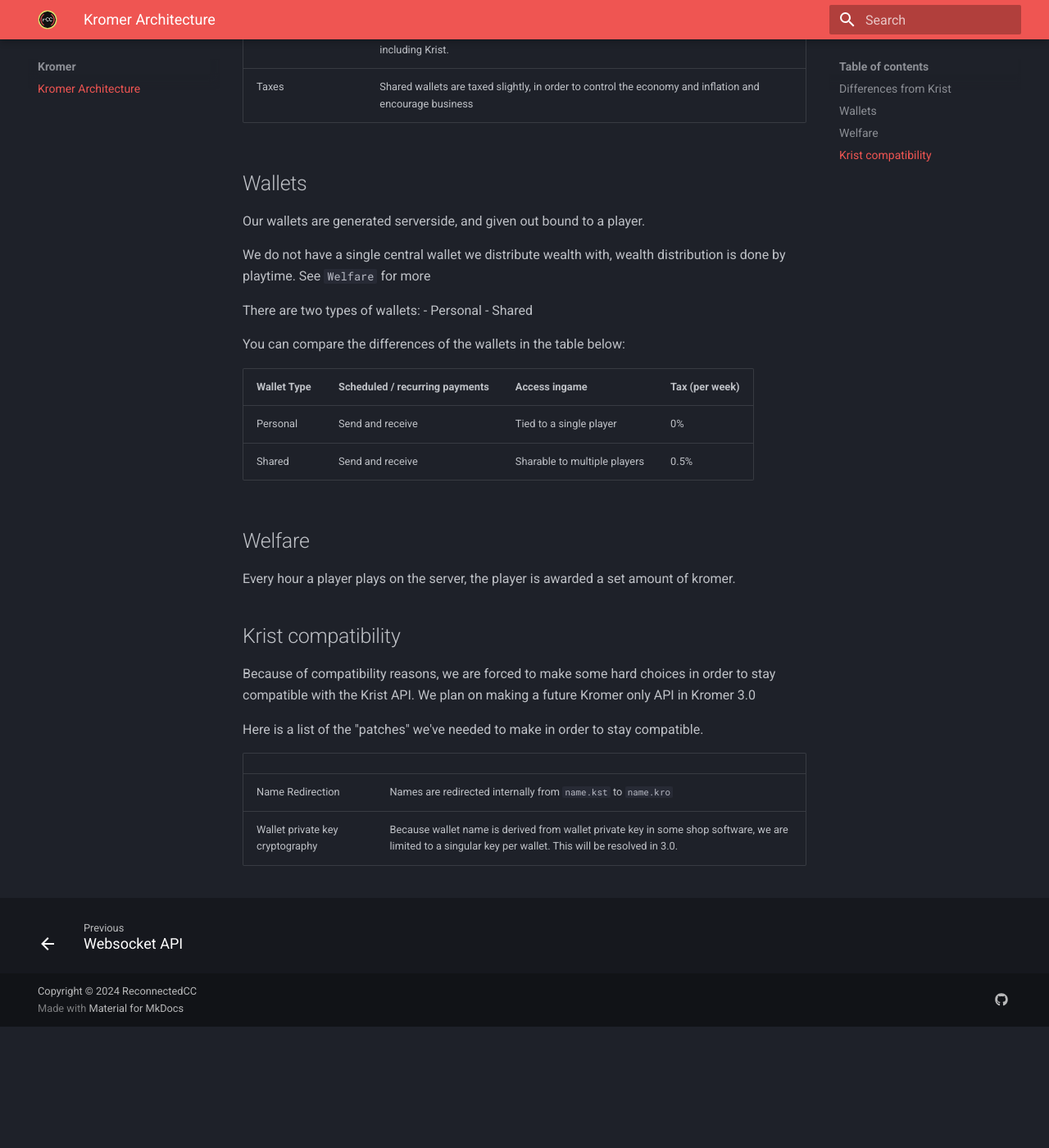
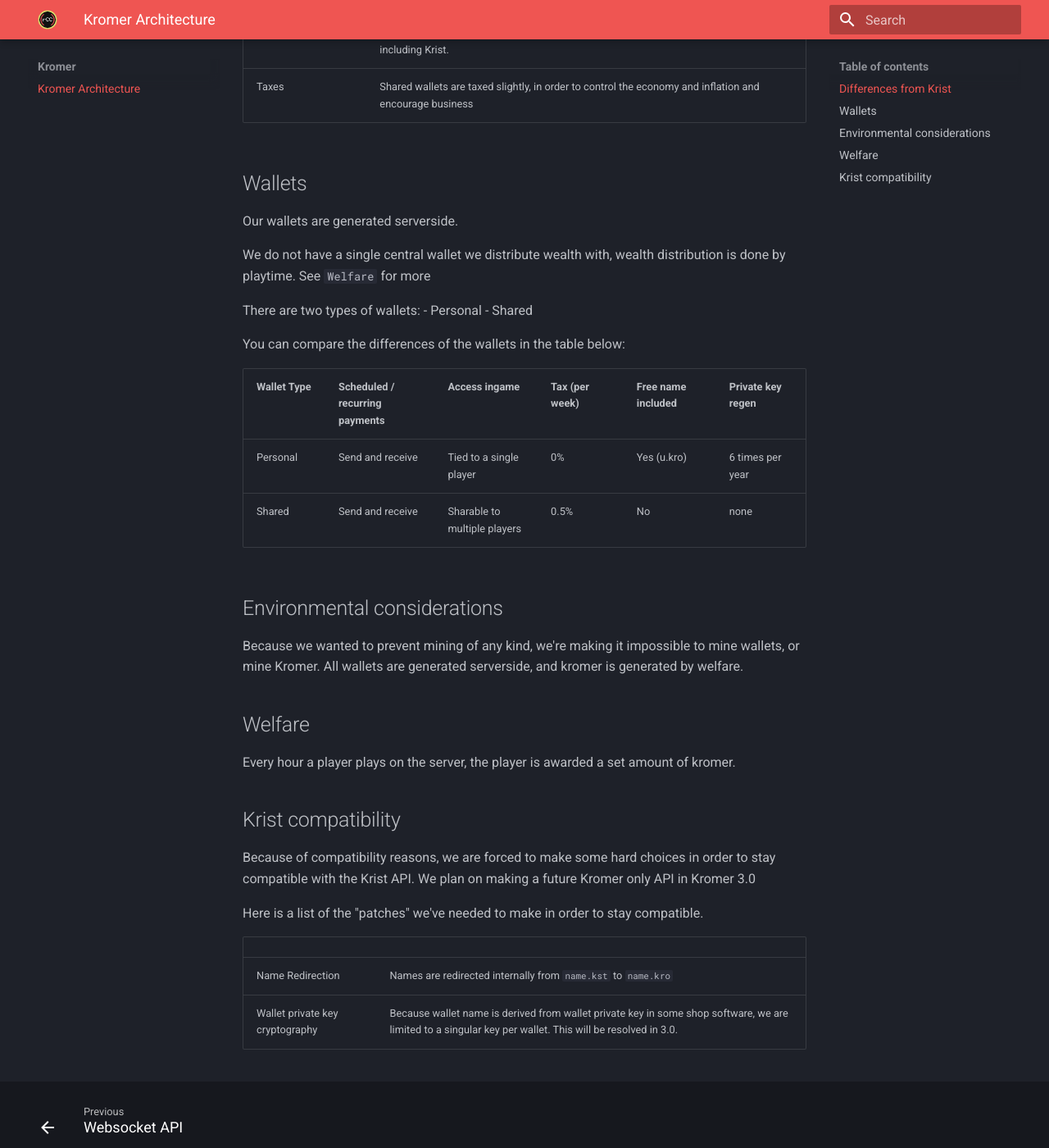
Before and after one commit to ReconnectedCC/docs, an MkDocs documentation site: the page built from docs/kromer/architecture.md, in a window 1280 px wide and 1400 px high, scrolled down 591 px. Shown: the whole window at 82% size. Built offline with MkDocs 1.6.1 and Material for MkDocs 9.7.7, drawn with Linux system fonts in a browser that asks for light colours; before the commit the page ends 1843 px from its top, so only the background shows below that.

Commit message:
fix table

```diff
--- a/docs/kromer/architecture.md
+++ b/docs/kromer/architecture.md
@@ -11,7 +11,7 @@
 | Taxes                                | Shared wallets are taxed slightly, in order to control the economy and inflation and encourage business                                                                                                                              |
 
 ## Wallets
-Our wallets are generated serverside, and given out bound to a player.
+Our wallets are generated serverside.
 
 We do not have a single central wallet we distribute wealth with, wealth distribution is done by playtime. See `Welfare` for more
 
@@ -21,10 +21,13 @@ There are two types of wallets:
 
 You can compare the differences of the wallets in the table below:
 
-| Wallet Type | Scheduled / recurring payments | Access ingame                | Tax (per week) |
-| ----------- | ------------------------------ | ---------------------------- | -------------- |
-| Personal    | Send and receive               | Tied to a single player      | 0%             |
-| Shared      | Send and receive               | Sharable to multiple players | 0.5%           |
+| Wallet Type | Scheduled / recurring payments | Access ingame                | Tax (per week) | Free name included    | Private key regen |
+| ----------- | ------------------------------ | ---------------------------- | -------------- | --------------------- | ----------------- |
+| Personal    | Send and receive               | Tied to a single player      | 0%             | Yes (u<username>.kro) | 6 times per year  |
+| Shared      | Send and receive               | Sharable to multiple players | 0.5%           | No                    | none              |
+
+## Environmental considerations
+Because we wanted to prevent mining of any kind, we're making it impossible to mine wallets, or mine Kromer. All wallets are generated serverside, and kromer is generated by welfare.
 
 ## Welfare
 Every hour a player plays on the server, the player is awarded a set amount of kromer.
```
